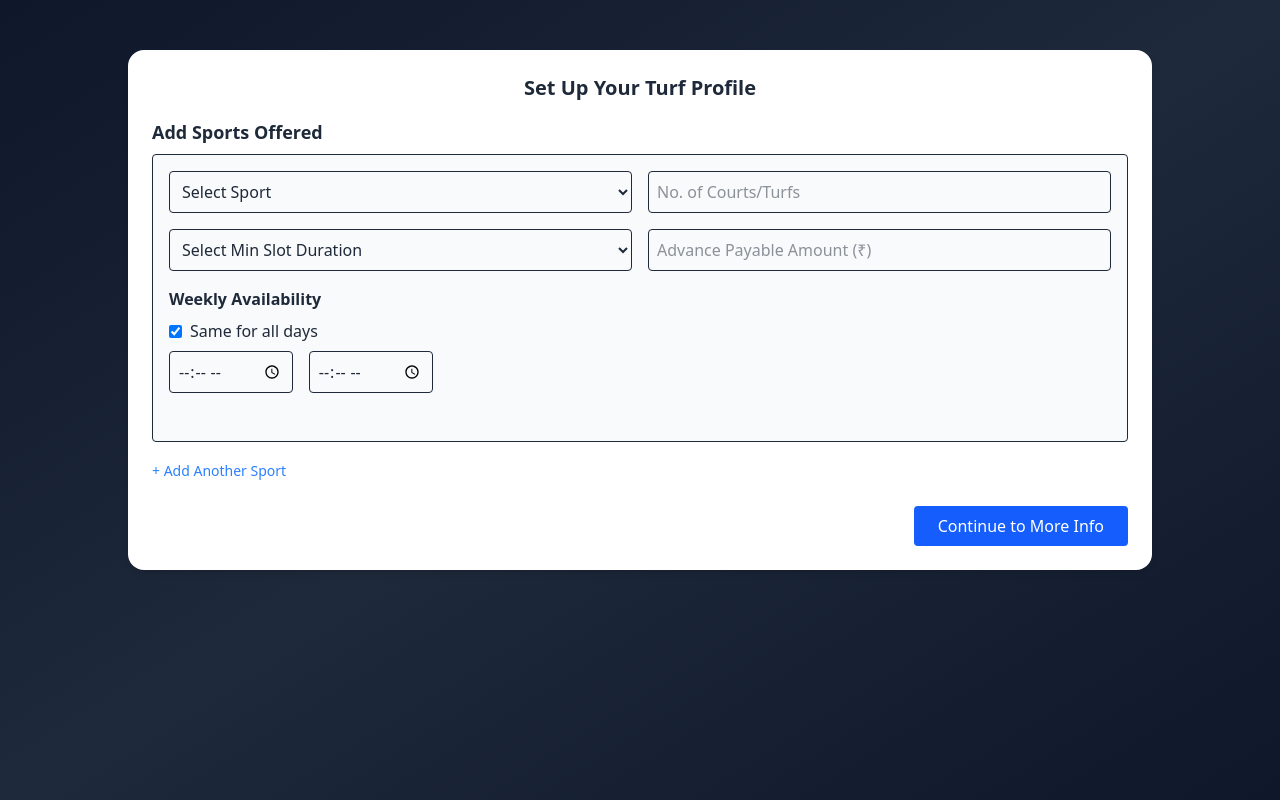
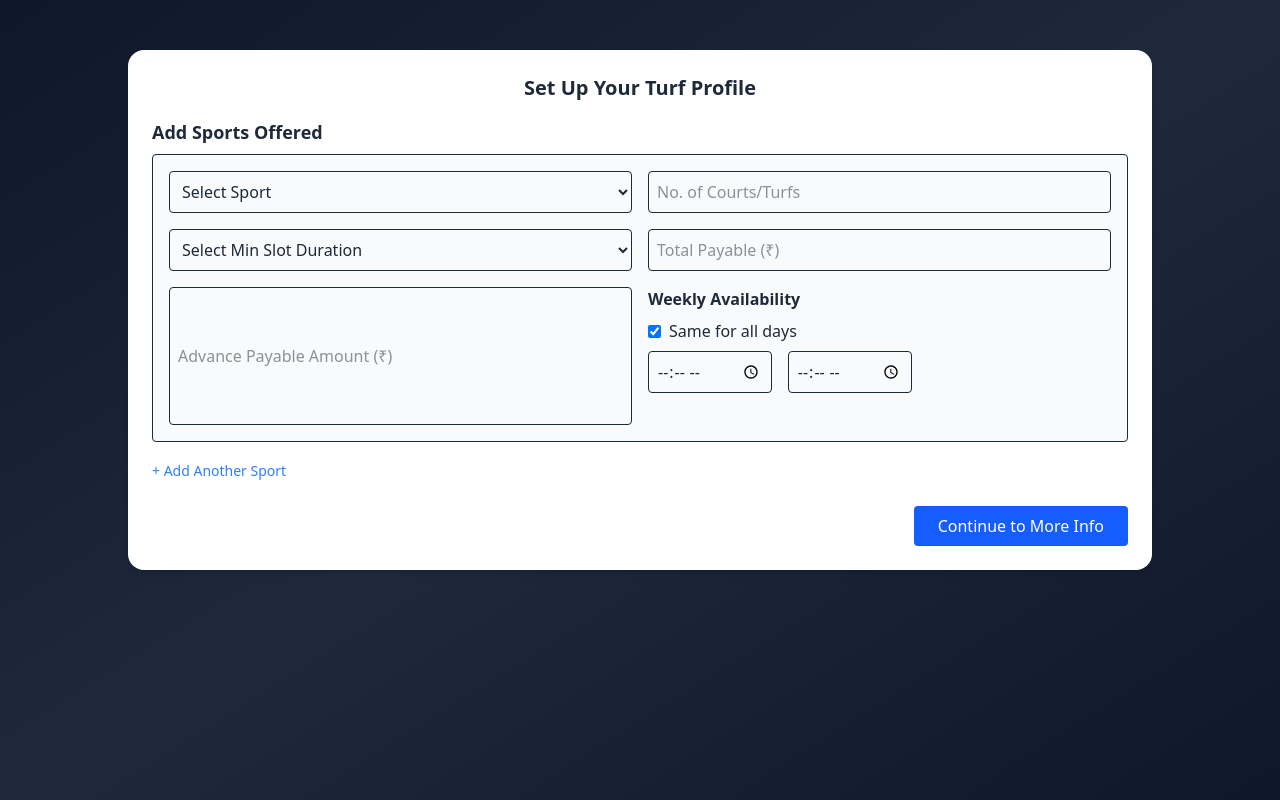
Before and after one commit to saumyashah18/SportnearMe, a React (Vite) app in the folder Frontend/: page /dashboard-host in a window 1280 px wide. Built offline with nearby package versions, Linux system fonts and the light colour scheme.

Commit message:
Let us do turfsetup

```diff
--- a/Frontend/src/pages/DashboardHost.jsx
+++ b/Frontend/src/pages/DashboardHost.jsx
@@ -173,6 +173,15 @@ export default function DashboardHost() {
                     <option value="90">1.5 Hours</option>
                     <option value="120">2 Hours</option>
                   </select>
+                                    <input
+                    type="number"
+                    placeholder="Total Payable (₹)"
+                    value={sport.TotalPayable}
+                    onChange={(e) =>
+                      handleInputChange(index, "TotalPayable", e.target.value)
+                    }
+                    className="border p-2 rounded"
+                  />
 
                   <input
                     type="number"
--- a/Frontend/src/pages/TurfProfile.jsx
+++ b/Frontend/src/pages/TurfProfile.jsx
@@ -1,4 +1,3 @@
-// src/pages/TurfProfile.jsx
 import React, { useState, useEffect } from "react";
 import { useNavigate } from "react-router-dom";
 
@@ -20,10 +19,10 @@ export default function TurfProfile() {
   const [isEditing, setIsEditing] = useState(false);
 
   useEffect(() => {
-    const firebaseUid = localStorage.getItem("firebaseUid"); // assuming you store it after OTP login
+    const firebaseUid = localStorage.getItem("firebaseUid");
 
     if (!firebaseUid) {
-      navigate("/"); // or redirect to login
+      navigate("/");
       return;
     }
 
```
